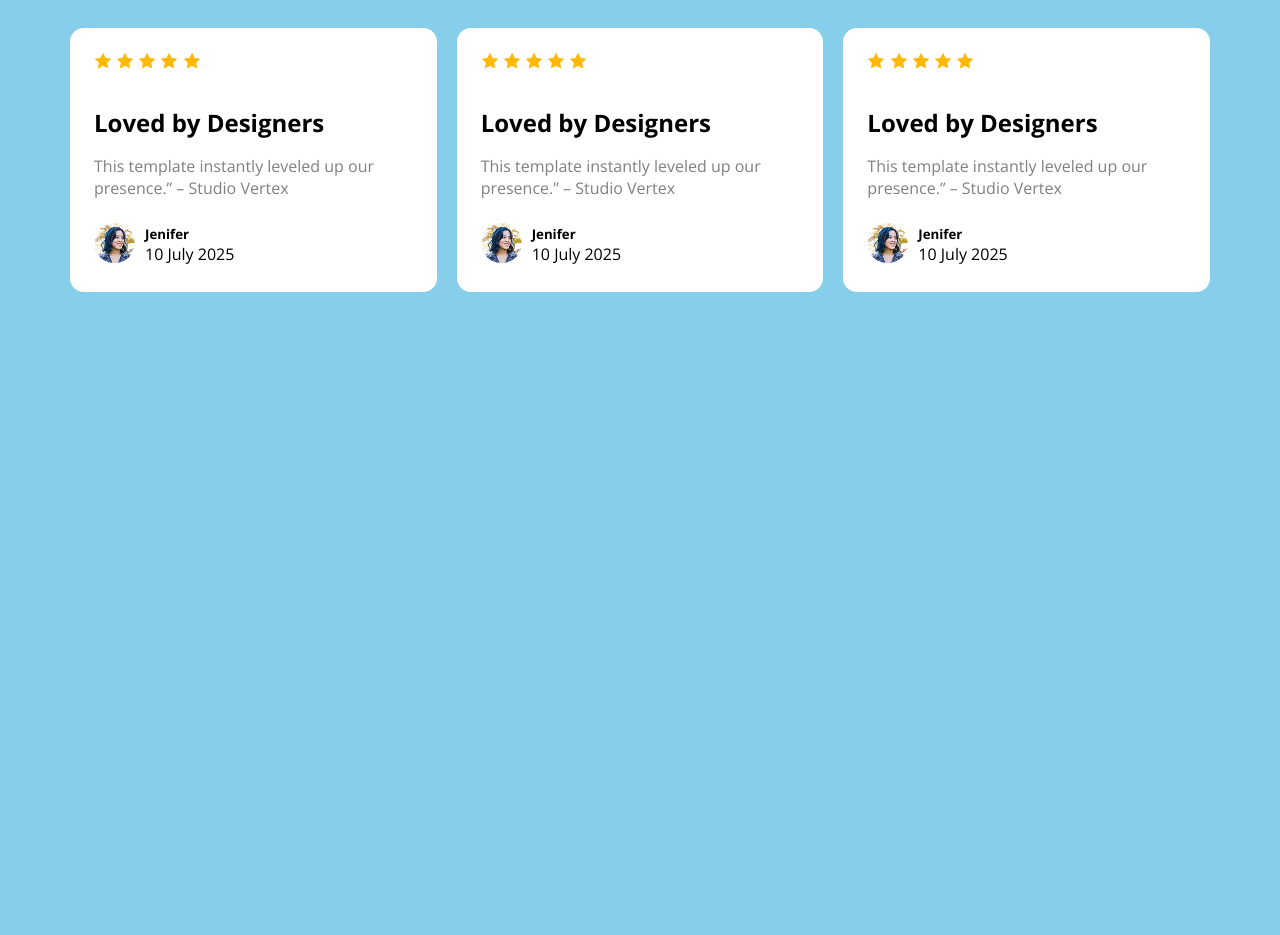
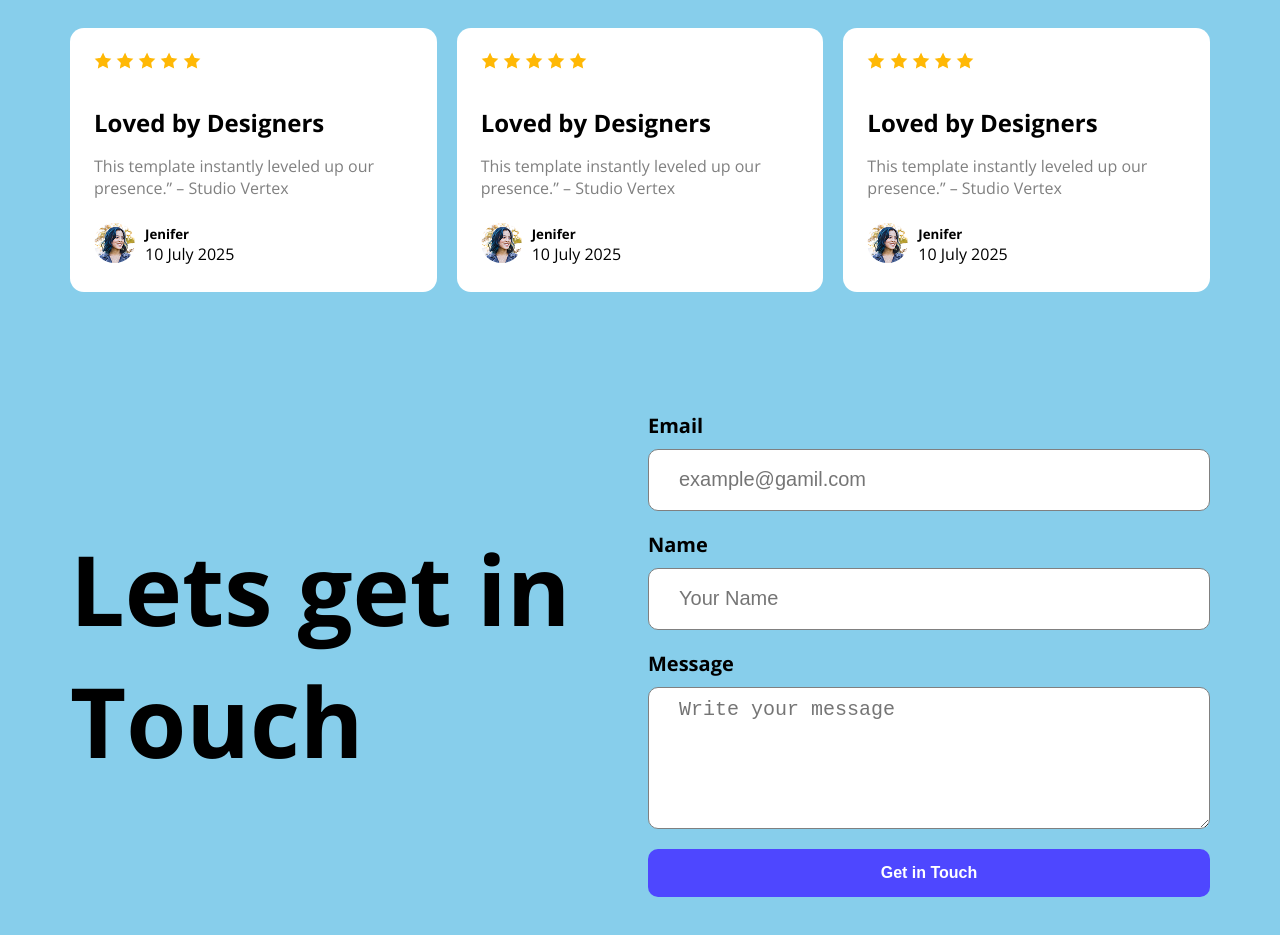
Before and after one commit to AT-Ashfak/logo-for-webflow, a plain HTML site: page index.html in a window 1280 px wide. Shown: the part 1380-2315 px from the top of the page. Before the commit the page ends 1680 px from the top, so only its background shows below. Drawn offline with nearby package versions, Linux system fonts and the light colour scheme.

Commit message:
from section

```diff
--- a/index.html
+++ b/index.html
@@ -143,6 +143,27 @@
 
 
         </div>
+         <section class="form-section">
+
+           <div class="form">
+
+        <div>
+        <h1 class="form-h1">Lets get in Touch</h1>
+        </div>
+    <form>
+        <label class="block" for="">Email</label>
+        <input class="block" type="email" placeholder="example@gamil.com">
+        <label class="block" for="">Name</label>
+        <input class="block" type="text" placeholder="Your Name">
+        <label class="block" for="">Message</label>
+        <textarea  class="block form-textarea" name="" id=""placeholder="Write your message"></textarea>
+        <Button class="form-button">Get in Touch</Button>
+    </form>
+
+    </div>
+
+
+        </section>
 
 
 
--- a/styles.css/web.css
+++ b/styles.css/web.css
@@ -108,7 +108,7 @@ section{
 
 
 
-/* productive user section */
+/* productive  */
 .productive-user-section{
     padding: 50px 140px;
     background-color: rgba(78, 71, 255, 0.1);
@@ -141,7 +141,7 @@ section{
 
 
 
-/* what our user say section */
+/* user say */
 .user-say{
     margin-top: 120px;
 }
@@ -193,3 +193,77 @@ section{
     align-items: center;
     gap: 10px;
 }
+
+/* form section */
+.form{
+     max-width: 1140px;
+    margin: 0 auto;
+    display: flex;
+    justify-content: center;
+    align-items: center;
+    gap:70px;
+    margin: 120px 0;
+}
+.block{
+    display: block;
+}
+.form-button{
+    width: 100%;
+    color: white;
+    background-color: #4E47FF;
+    border-radius: 10px;
+    border: 0;
+    padding: 12px 36px;
+    font-size: 16px;
+    font-weight: bold;
+    height: 48px;
+}
+.form-button:hover{
+    color: black;
+    background-color: skyblue;
+    border-radius: 10px;
+    border: 0;
+    padding: 12px 36px;
+    font-size: 16px;
+    font-weight: bold;
+    height: 48px;
+    cursor: pointer;
+}
+
+.form-h1{
+    font-size:97px ;
+    font-weight: bold;
+
+
+}
+form label{
+    font-size: 20px;
+    font-weight:bold;
+}
+
+
+form input[type="text"],input[type="email"] {
+    width: 500px;
+    height: 40px;
+    background-color: white;
+    color: grey;
+    border: 1px solid grey;
+    padding: 10px 30px;
+    border-radius: 10px;
+    margin: 10px 0 20px 0;
+    font-size:20px ;
+    font-weight:normal ;
+}
+.form-textarea{
+    width: 500px;
+    height: 120px;
+    background-color: white;
+    color: grey;
+    border: 1px solid grey;
+    padding: 10px 30px;
+    border-radius: 10px;
+    margin: 10px 0 20px 0;
+    font-size:20px ;
+    font-weight:normal ;
+
+}
```
